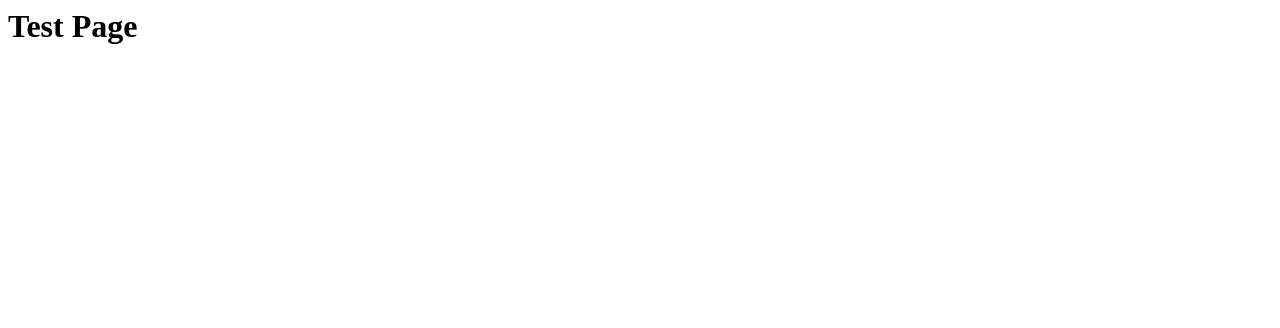
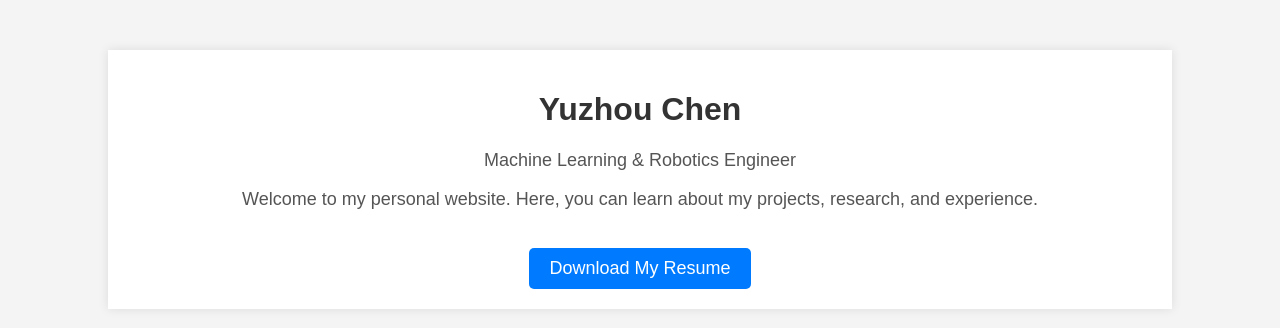
Before and after one commit to yzyzchen/Personal_Web, a plain HTML site: page index.html in a window 1280 px wide. Drawn offline with Linux system fonts and the light colour scheme.

Commit message:
Add Resume

```diff
--- a/index.html
+++ b/index.html
@@ -1 +1,56 @@
-<h1>Test Page</h1>
+<!DOCTYPE html>
+<html lang="en">
+<head>
+    <meta charset="UTF-8">
+    <meta name="viewport" content="width=device-width, initial-scale=1.0">
+    <title>Yuzhou Chen - Personal Website</title>
+    <style>
+        body {
+            font-family: Arial, sans-serif;
+            margin: 0;
+            padding: 0;
+            text-align: center;
+            background-color: #f4f4f4;
+        }
+        .container {
+            width: 80%;
+            margin: auto;
+            background: white;
+            padding: 20px;
+            margin-top: 50px;
+            box-shadow: 0px 0px 10px rgba(0, 0, 0, 0.1);
+        }
+        h1 {
+            color: #333;
+        }
+        p {
+            font-size: 18px;
+            color: #555;
+        }
+        .resume-btn {
+            display: inline-block;
+            padding: 10px 20px;
+            margin-top: 20px;
+            background: #007BFF;
+            color: white;
+            text-decoration: none;
+            font-size: 18px;
+            border-radius: 5px;
+        }
+        .resume-btn:hover {
+            background: #0056b3;
+        }
+    </style>
+</head>
+<body>
+
+    <div class="container">
+        <h1>Yuzhou Chen</h1>
+        <p>Machine Learning & Robotics Engineer</p>
+        <p>Welcome to my personal website. Here, you can learn about my projects, research, and experience.</p>
+
+        <a href="resume.pdf" class="resume-btn" target="_blank">Download My Resume</a>
+    </div>
+
+</body>
+</html>
```
